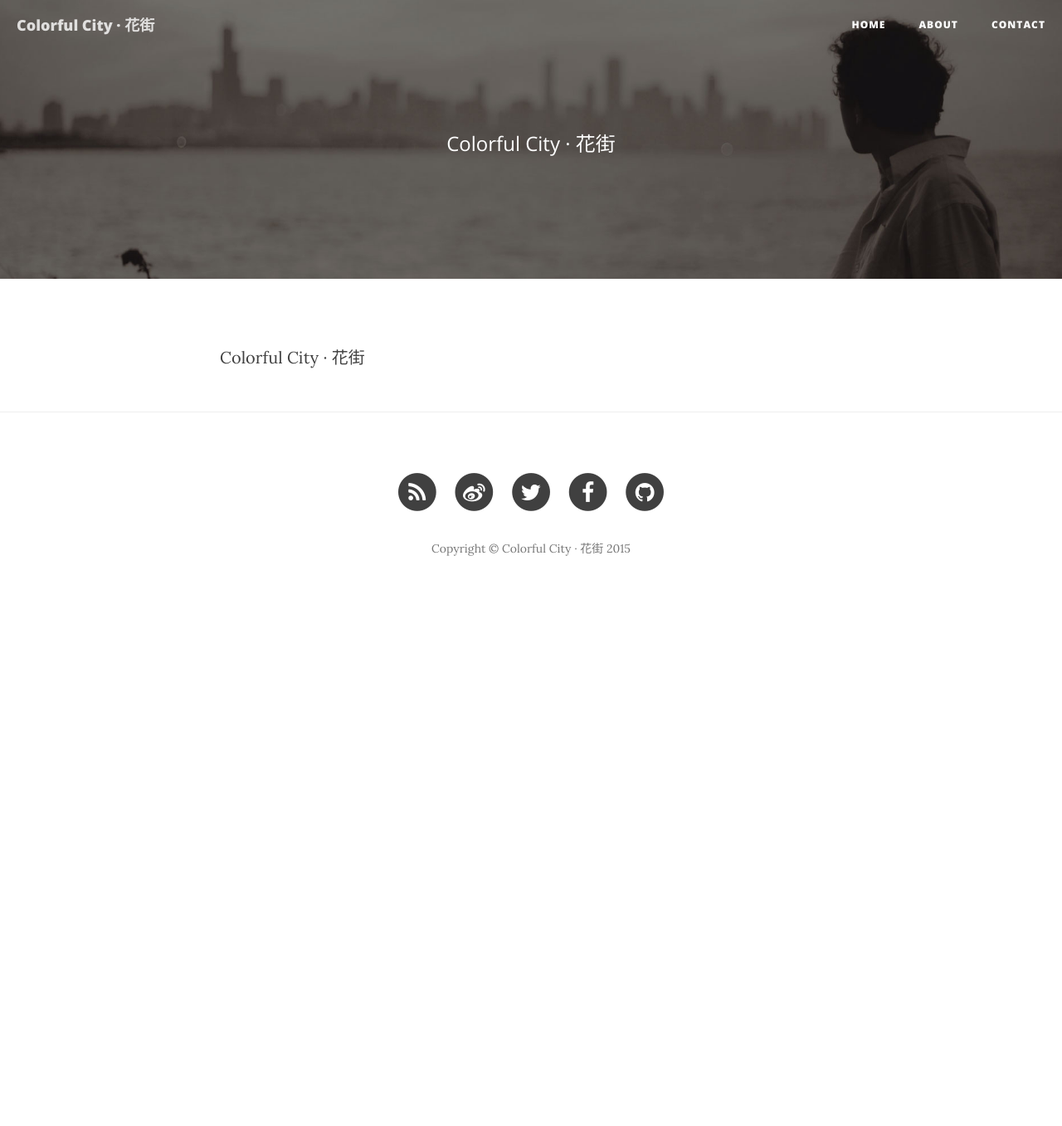
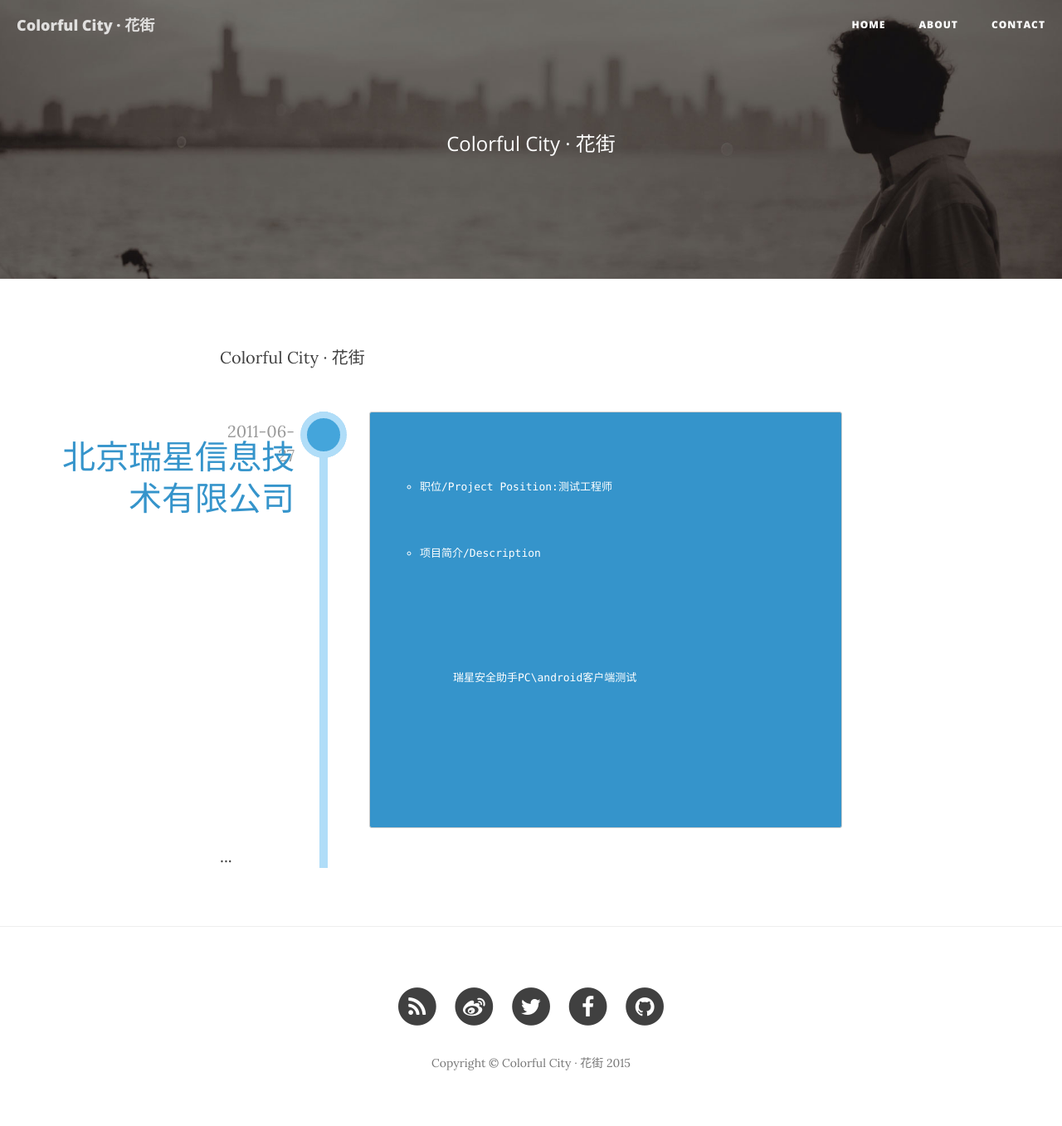
Before and after one commit to dongyupu/colorfulcity, a Jekyll site: the page built from about.html, in a window 1280 px wide. Shown: the whole page at 83% size. Built offline with Jekyll 4.4.1, drawn with Linux system fonts in a browser that asks for light colours; nearby versions of some CDN libraries; before the commit the page ends 900 px from its top, so only the background shows below that.

Commit message:
test about page,add timeline

```diff
--- a/about.html
+++ b/about.html
@@ -6,3 +6,81 @@ header-img: "img/about-bg.jpg"
 ---
 
 <p>Colorful City · 花街</p>
+
+<style>
+    ul.timeline {
+        list-style-type: none;
+        background: url("{{ site.baseurl }}/img/timeline_line.png") repeat-y scroll 120px 0 transparent;
+        margin: 50px 0;
+        padding: 0;
+    }
+    ul.timeline li {
+        position: relative;
+        margin-bottom: 20px;
+    }
+    ul.timeline li .time {
+        position: absolute;
+        width: 90px;
+        text-align: right;
+        left: 0;
+        top: 10px;
+        color: #999;
+    }
+    ul.timeline li .company_name {
+        position: absolute;
+        width: 290px;
+        text-align: right;
+        left: -200px;
+        top: 30px;
+        font-size: 40px;
+        line-height: 50px;
+        color: #3594cb;
+        overflow: hidden;
+    }
+    ul.timeline li .number {
+        position: absolute;
+        background: url("{{ site.baseurl }}/img/timeline_dot.png") no-repeat scroll 0 0 transparent;
+        width: 56px;
+        height: 56px;
+        left: 97px;
+        line-height: 56px;
+        text-align: center;
+        color: #fff;
+        font-size: 18px;
+    }
+    ul.timeline li.alt .number {
+        background-image: url("{{ site.baseurl }}/img/timeline_dot_alt.png");
+    }
+    ul.timeline li .content {
+        margin-left: 180px;
+    }
+    ul.timeline li .content pre {
+        background-color: #3594cb;
+        padding: 20px;
+        color: #fff;
+        font-size: 13px;
+        line-height: 20px;
+    }
+    ul.timeline li.alt .content pre {
+        background-color: #43B1F1;
+    }
+</style>
+<ul class="timeline">
+    <li>
+        <div class="time">2011-06-27</div>
+        <div class="company_name">北京瑞星信息技术有限公司</div>
+        <div class="number"></div>
+        <div class="content">
+            <pre>
+            <ul>
+				<li>职位/Project Position:测试工程师</li>
+				<li>项目简介/Description</li>
+				    <ul>
+						<p>瑞星安全助手PC\android客户端测试</p>
+					</ul>
+			</ul>
+            </pre>
+        </div>
+    </li>
+    ...
+</ul>
```
Also changed, not shown: about.md (added), img/timeline_dot.png (added), img/timeline_dot_alt.png (added), img/timeline_line.png (added).
